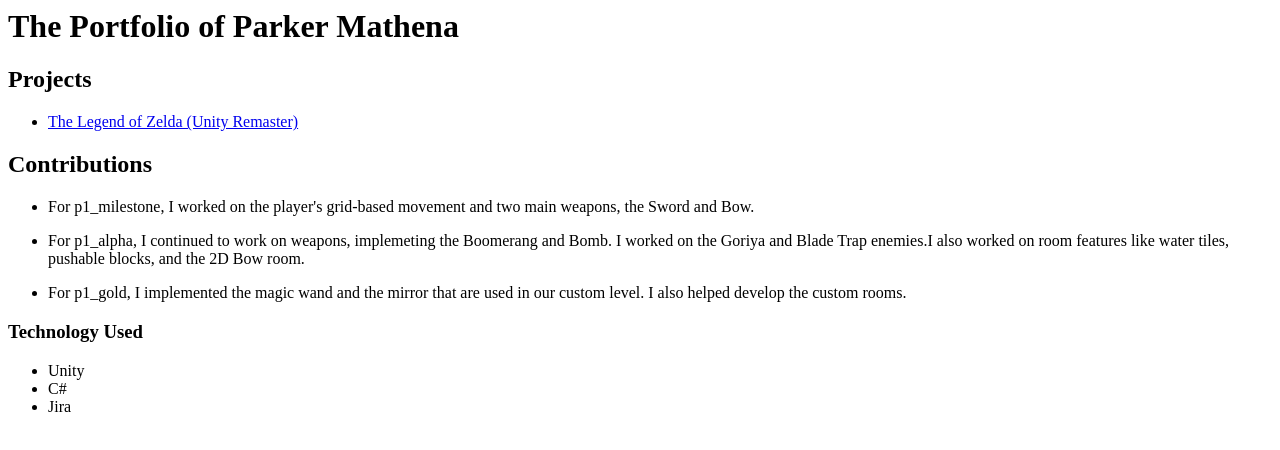
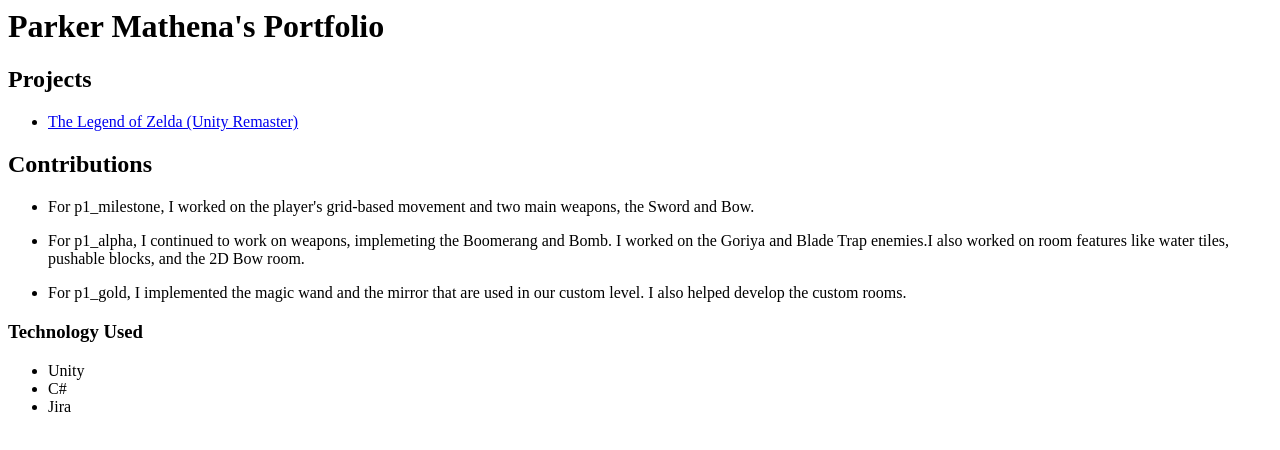
Before and after one commit to Parker121201/EECS_494_Portfolio, a plain HTML site: page index.html in a window 1280 px wide. Drawn offline with Linux system fonts and the light colour scheme.

Commit message:
title change

```diff
--- a/index.html
+++ b/index.html
@@ -1,6 +1,6 @@
 <html>
 
-<h1>The Portfolio of Parker Mathena</h1>
+<h1>Parker Mathena's Portfolio</h1>
 
 <h2>Projects</h2>
 
```
